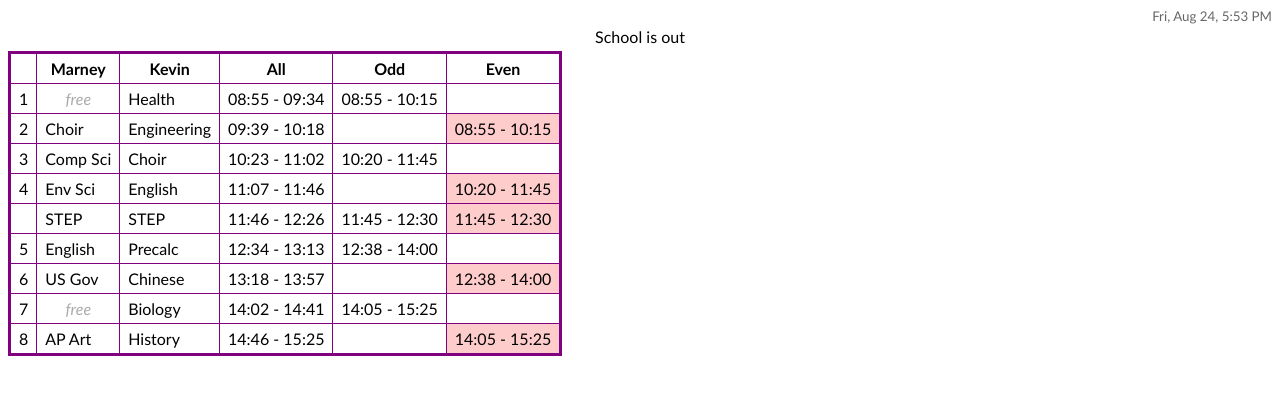
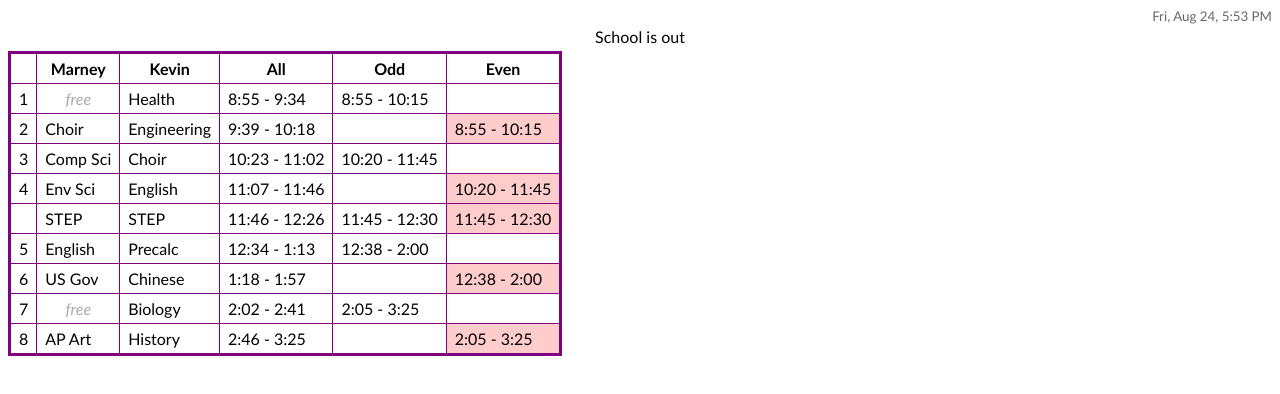
Before and after one commit to dougharris/dougharris.github.io, a plain HTML site: page kids.html in a window 1280 px wide. Drawn offline with Linux system fonts and the light colour scheme.

Commit message:
Converting to 12 hour time display

```diff
--- a/kids.html
+++ b/kids.html
@@ -133,6 +133,15 @@
          var school_ends = "15:25";
 
          var pad = function(num, len) { return ("00000000" + num).substr(-len) };
+         var convertTo12Hour = function(timeString) {
+             var parts = timeString.split(":");
+             var hour = parseInt(parts[0]);
+
+             if (hour > 12) {
+                 hour = hour - 12;
+             }
+             return `${hour}:${parts[1]}`;
+         }
 
          var drawScheduleTable = function() {
              var cell, text;
@@ -187,12 +196,14 @@
                  cell = newRow.insertCell(3);
                  if (dayType == "full")
                      cell.className = "current_day_type";
-                 text = document.createTextNode(`${item.short_start} - ${item.short_end}`);
+                 text = document.createTextNode(`${convertTo12Hour(item.short_start)} - ` +
+                                                `${convertTo12Hour(item.short_end)}`);
                  cell.appendChild(text);
 
                  oddCell = newRow.insertCell(4);
                  evenCell = newRow.insertCell(5);
-                 text = document.createTextNode(`${item.long_start} - ${item.long_end}`);
+                 text = document.createTextNode(`${convertTo12Hour(item.long_start)} - ` +
+                                                `${convertTo12Hour(item.long_end)}`);
                  if (item.period == undefined) {
                      // STEP
                      oddCell.appendChild(text);
@@ -267,12 +278,12 @@
                      (period % 2) == (now.getDay() % 2)) {
                      // get the right even/odd days
                      continue;
-            }
+                 }
                  if (current_time >= schedule[i][start_key] &&
                      current_time <= schedule[i][end_key]) {
                      output = `<span id="marn">Marney is in ${schedule[i]['marn']}</span>` +
                               `<span id="kev">Kevin is in ${schedule[i]['kev']}</span>` +
-                              `<span>until ${schedule[i][end_key]}</span>`;
+                              `<span>until ${convertTo12Hour(schedule[i][end_key])}</span>`;
                      writeCurrentStatus(output);
                  }
              }
```
